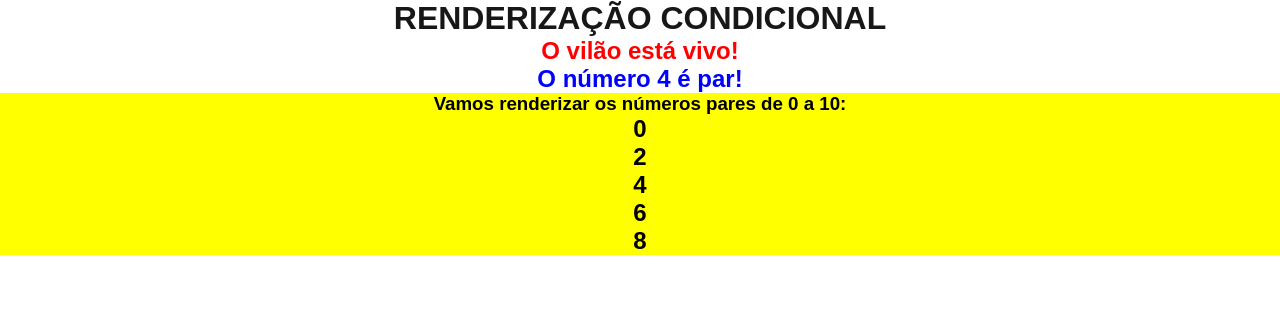
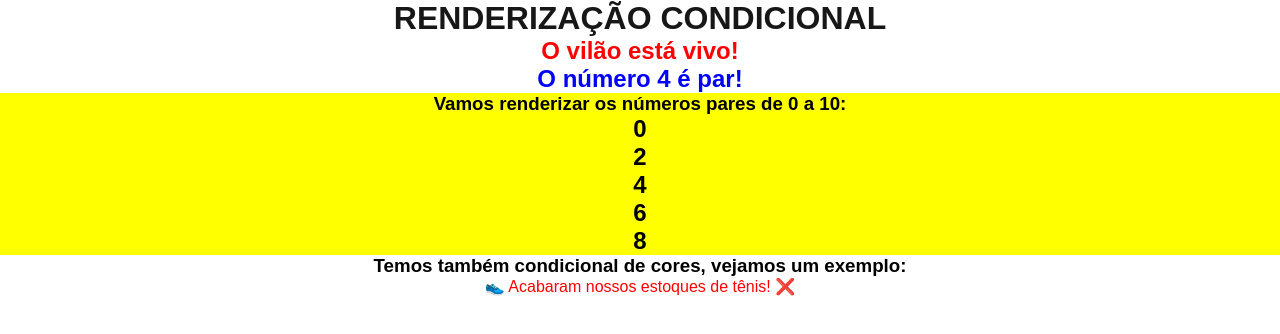
Before and after one commit to JoaoVictorCRP/programacao-script, a Next.js app in the folder 1-orientacao-a-objetos/: page /render in a window 1280 px wide. Shown: the top 334 px of the page. Built offline with nearby package versions, Linux system fonts and the light colour scheme.

Commit message:
aula 19.03 | renderizacao condicional com cores

```diff
--- a/1-orientacao-a-objetos/app/render/component/Item.tsx
+++ b/1-orientacao-a-objetos/app/render/component/Item.tsx
@@ -0,0 +1,7 @@
+export default function Item(props) {
+    return (
+        <li style={{color: props.cor}}>
+            {props.conteudo}
+        </li>
+    )
+}
--- a/1-orientacao-a-objetos/app/render/component/Lista.tsx
+++ b/1-orientacao-a-objetos/app/render/component/Lista.tsx
@@ -0,0 +1,7 @@
+export default function Lista(props) {
+    return (
+        <ul>
+            {props.children}
+        </ul>
+    )
+}
--- a/1-orientacao-a-objetos/app/render/page.tsx
+++ b/1-orientacao-a-objetos/app/render/page.tsx
@@ -1,21 +1,30 @@
 import If from "@/app/render/component/if";
 import Par from "@/app/render/component/Par";
+import Lista from "@/app/render/component/Lista";
+import Item from "@/app/render/component/Item";
+
 
 export default function Render (){
     const vidaVilao = 100;
     const numero = 4;
+    const estoqueTenis =0;
+
 
     return (
         <div style={{textAlign:"center"}}>
             <h1>RENDERIZAÇÃO CONDICIONAL</h1>
+
+            {/* Teste com a vida do vilão*/}
             <If condition={vidaVilao > 0}>
                 <h2 style={{color:"red"}}>O vilão está vivo!</h2>
             </If>
 
+            {/* Teste de número par */}
             <If condition={numero % 2 === 0}>
                 <h2 style={{color:"blue"}}>O número {numero} é par!</h2>
             </If>
 
+            {/* Array de números pares */}
             <div style={{backgroundColor:"yellow", color:"black"}}>
                 <h3>Vamos renderizar os números pares de 0 a 10:</h3>
 
@@ -23,6 +32,26 @@ export default function Render (){
                     <Par key={index} numero={index}></Par>
                 ))}
             </div>
+
+            {/* Condicional de cores */}
+            <div style={{backgroundColor:"white", color:"black"}}>
+                <h3>Temos também condicional de cores, vejamos um exemplo:</h3>
+                <Lista>
+                    <If condition={estoqueTenis > 0}>
+                        <Item
+                            cor={"green"}
+                            conteudo={"👟 Tênis confortável por apenas R$150,00 "}
+                        />
+                    </If>
+
+                    <If condition={estoqueTenis <= 0}>
+                        <Item
+                            cor={"red"}
+                            conteudo={"👟 Acabaram nossos estoques de tênis! ❌"}
+                        />
+                    </If>
+                </Lista>
+            </div>
         </div>
     )
 }
```
Also changed, not shown: 1 other file (tests, documents, lock files or other folders).
